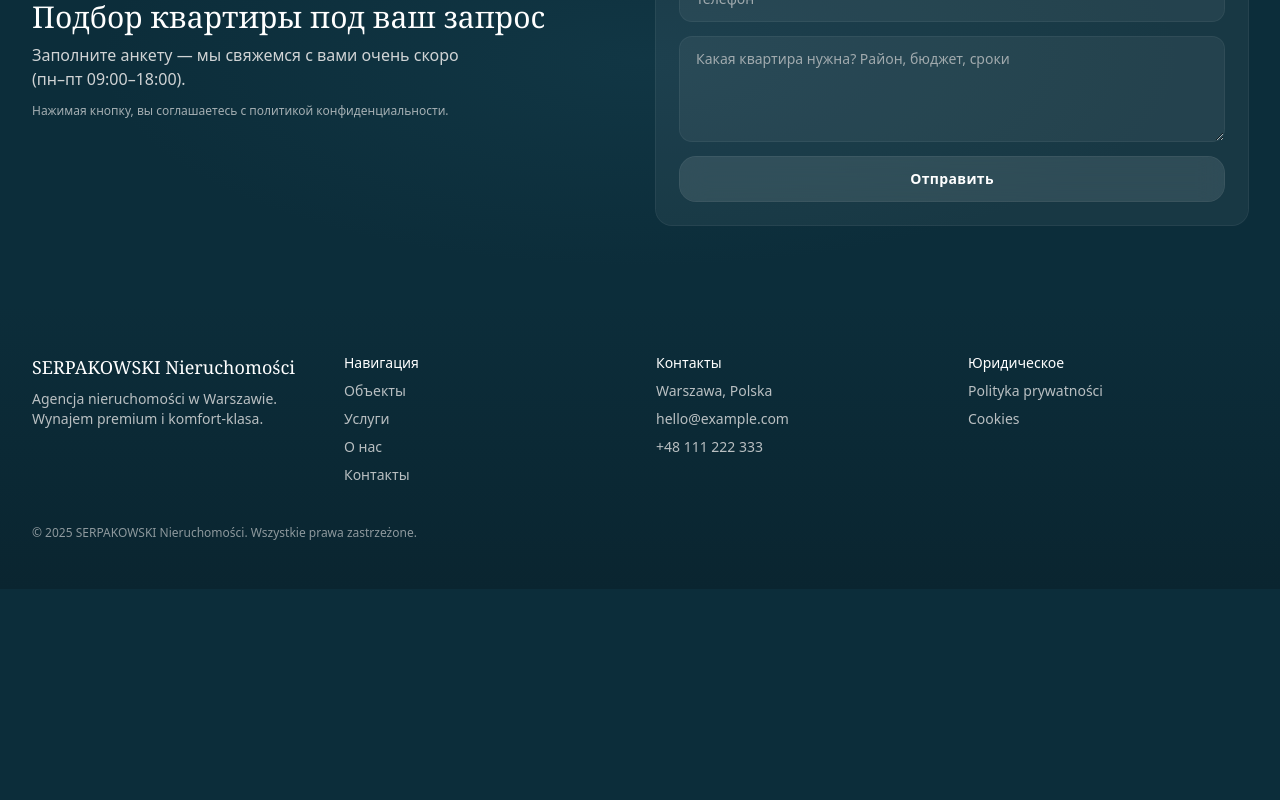
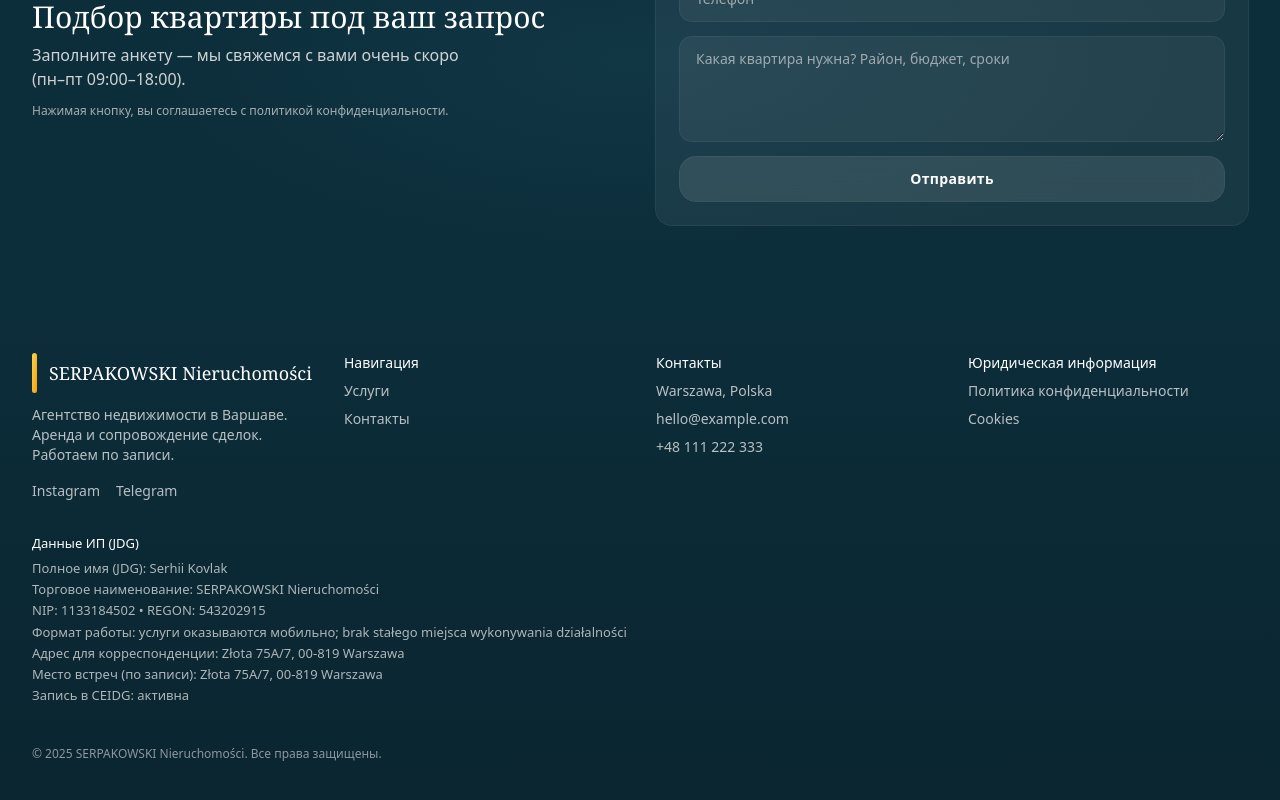
Before and after one commit to kovlaks/serpak-site, a Next.js app: page / in a window 1280 px wide. Shown: the part 1433-2233 px from the top of the page. Before the commit the page ends 2022 px from the top, so only its background shows below. Built offline with nearby package versions, Linux system fonts and the light colour scheme.

Commit message:
Update page.tsx

```diff
--- a/app/page.tsx
+++ b/app/page.tsx
@@ -301,39 +301,92 @@ export default function Page() {
 
       {/* Footer */}
 <footer className="py-12 bg-gradient-to-b from-transparent to-[#0A2530]">
-        <Container>
+  <div className="mx-auto max-w-7xl px-4 sm:px-6 lg:px-8">
+    {/* Верхняя часть футера: 4 колонки */}
     <div className="grid gap-8 sm:grid-cols-2 lg:grid-cols-4 text-sm text-neutral-200/80">
+      {/* Бренд и краткое описание */}
       <div>
-              <div className="font-serif text-white text-lg">SERPAKOWSKI Nieruchomości</div>
-              <p className="mt-2 max-w-xs">Agencja nieruchomości w Warszawie. Wynajem premium i komfort-klasa.</p>
+        <div className="flex items-center gap-3">
+          {/* Если есть файл логотипа в /public/logo.png — раскомментируй img ниже и убери круг */}
+          {/* <img src="/logo.png" alt="SERPAKOWSKI Nieruchomości" className="h-10 w-10 rounded-full object-cover" /> */}
+          <div className="h-10 w-10 rounded-full bg-gradient-to-br from-amber-300 to-amber-500" />
+          <div className="font-serif text-white text-lg whitespace-nowrap">
+            SERPAKOWSKI Nieruchomości
           </div>
+        </div>
+        <p className="mt-3 max-w-xs">
+          Агентство недвижимости в Варшаве. Аренда и сопровождение сделок. Работаем по записи.
+        </p>
+
+        {/* Соцсети (по желанию) */}
+        <div className="mt-4 flex items-center gap-4 text-neutral-200/80">
+          {/* Вставь свои ссылки */}
+          <a href="https://instagram.com/" target="_blank" rel="noreferrer" className="hover:text-white">Instagram</a>
+          <a href="https://t.me/" target="_blank" rel="noreferrer" className="hover:text-white">Telegram</a>
+        </div>
+      </div>
+
+      {/* Навигация */}
       <div>
         <div className="text-white">Навигация</div>
         <ul className="mt-2 space-y-2">
-                <li><a href="#communities" className="hover:text-white">Объекты</a></li>
           <li><a href="#services" className="hover:text-white">Услуги</a></li>
-                <li><a href="#about" className="hover:text-white">О нас</a></li>
           <li><a href="#contact" className="hover:text-white">Контакты</a></li>
+          {/* Если вернёшь разделы позже — добавь ссылки ниже */}
+          {/* <li><a href="#communities" className="hover:text-white">Объявления</a></li> */}
+          {/* <li><a href="#about" className="hover:text-white">О нас</a></li> */}
         </ul>
       </div>
+
+      {/* Контакты */}
       <div>
         <div className="text-white">Контакты</div>
         <ul className="mt-2 space-y-2">
           <li>Warszawa, Polska</li>
-                <li><a href="mailto:hello@example.com" className="hover:text-white">hello@example.com</a></li>
-                <li><a href="tel:+48111222333" className="hover:text-white">+48 111 222 333</a></li>
+          <li>
+            <a href="mailto:hello@example.com" className="hover:text-white">
+              hello@example.com
+            </a>
+          </li>
+          <li>
+            <a href="tel:+48111222333" className="hover:text-white">
+              +48 111 222 333
+            </a>
+          </li>
         </ul>
       </div>
+
+      {/* Юридическое */}
       <div>
-              <div className="text-white">Юридическое</div>
+        <div className="text-white">Юридическая информация</div>
         <ul className="mt-2 space-y-2">
-                <li><a href="#" className="hover:text-white">Polityka prywatności</a></li>
+          <li><a href="#" className="hover:text-white">Политика конфиденциальности</a></li>
           <li><a href="#" className="hover:text-white">Cookies</a></li>
+          {/* при необходимости: <li><a href="#" className="hover:text-white">Regulamin</a></li> */}
         </ul>
       </div>
     </div>
-          <div className="mt-10 text-xs text-neutral-200/60">© {new Date().getFullYear()} SERPAKOWSKI Nieruchomości. Wszystkie prawa zastrzeżone.</div>
-        </Container>
+
+    {/* JDG info (RU) */}
+    <div className="mt-8 text-[13px] leading-relaxed text-neutral-200/75">
+      <div className="font-medium text-white">Данные ИП (JDG)</div>
+      <div className="mt-1">Полное имя (JDG): Serhii Kovlak</div>
+      <div>Торговое наименование: SERPAKOWSKI Nieruchomości</div>
+      <div>NIP: 1133184502 • REGON: 543202915</div>
+      <div>
+        Формат работы: услуги оказываются мобильно;
+        <span className="whitespace-nowrap"> brak stałego miejsca wykonywania działalności</span>
+      </div>
+      <div>Адрес для корреспонденции: Złota 75A/7, 00-819 Warszawa</div>
+      <div>Место встреч (по записи): Złota 75A/7, 00-819 Warszawa</div>
+      <div>Запись в CEIDG: активна</div>
+    </div>
+
+    {/* Копирайт */}
+    <div className="mt-10 text-xs text-neutral-200/60">
+      © {new Date().getFullYear()} SERPAKOWSKI Nieruchomości. Все права защищены.
+    </div>
+  </div>
 </footer>
     </div>
   );
```
Lines whose indentation alone changed are shown as unchanged.
